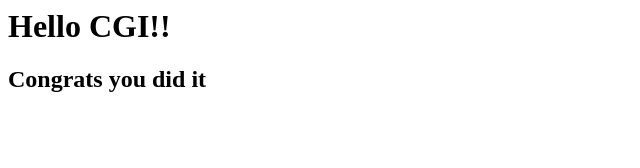
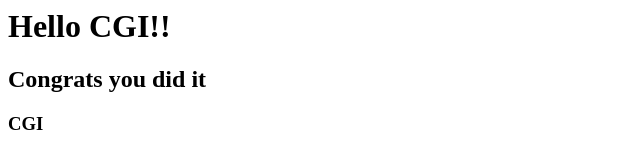
Before and after one commit to amal-mejri/sample-http, a plain HTML site: page index.html in a window 1280 px wide. Shown: the full height of the page, 0-640 px from the left. Drawn offline with Linux system fonts and the light colour scheme.

Commit message:
Update index.html

```diff
--- a/index.html
+++ b/index.html
@@ -1,2 +1,3 @@
 <h1>Hello CGI!!</h1>
 <h2> Congrats you did it  </h2>
+<h3> CGI </h3>
```
